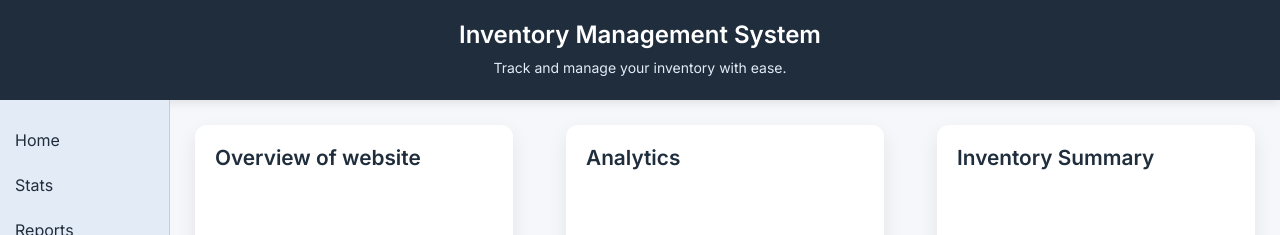
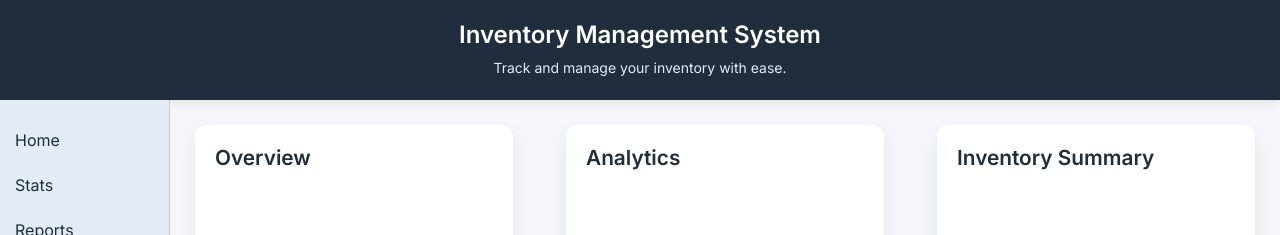
Before and after one commit to Janhavi-j001/inventory-app, a website: page frontend/index.html in a window 1280 px wide. Shown: the top 235 px of the page. Drawn offline with Linux system fonts and the light colour scheme.

Commit message:
Updated overview block

```diff
--- a/frontend/index.html
+++ b/frontend/index.html
@@ -181,7 +181,7 @@
       <div class="main-content">
         <section class="dashboard">
           <div class="card">
-            <h2>Overview of website</h2>
+            <h2>Overview </h2>
             <p>Welcome to your Inventory Dashboard. Here you can monitor key business metrics, stock levels, and trends.</p>
             <ul>
               <li>Total Products: <strong>1245</strong></li>
```
